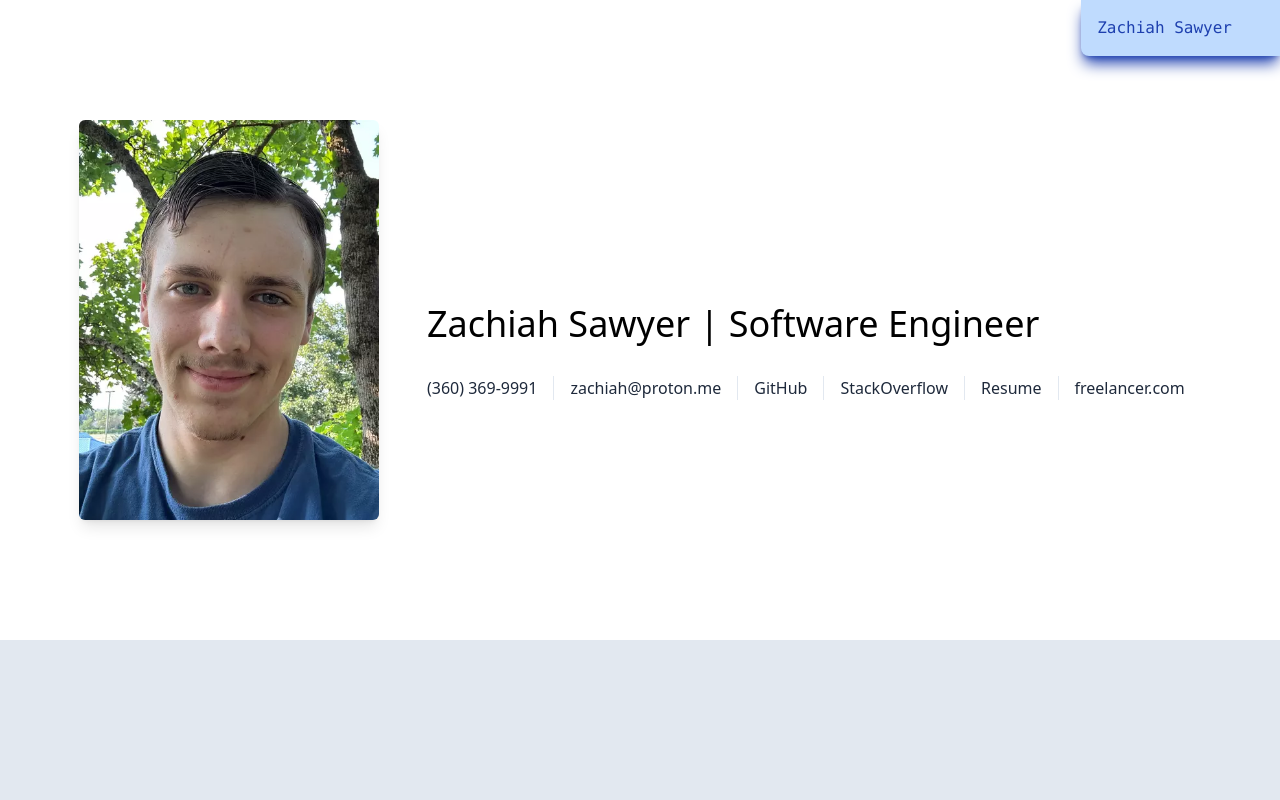
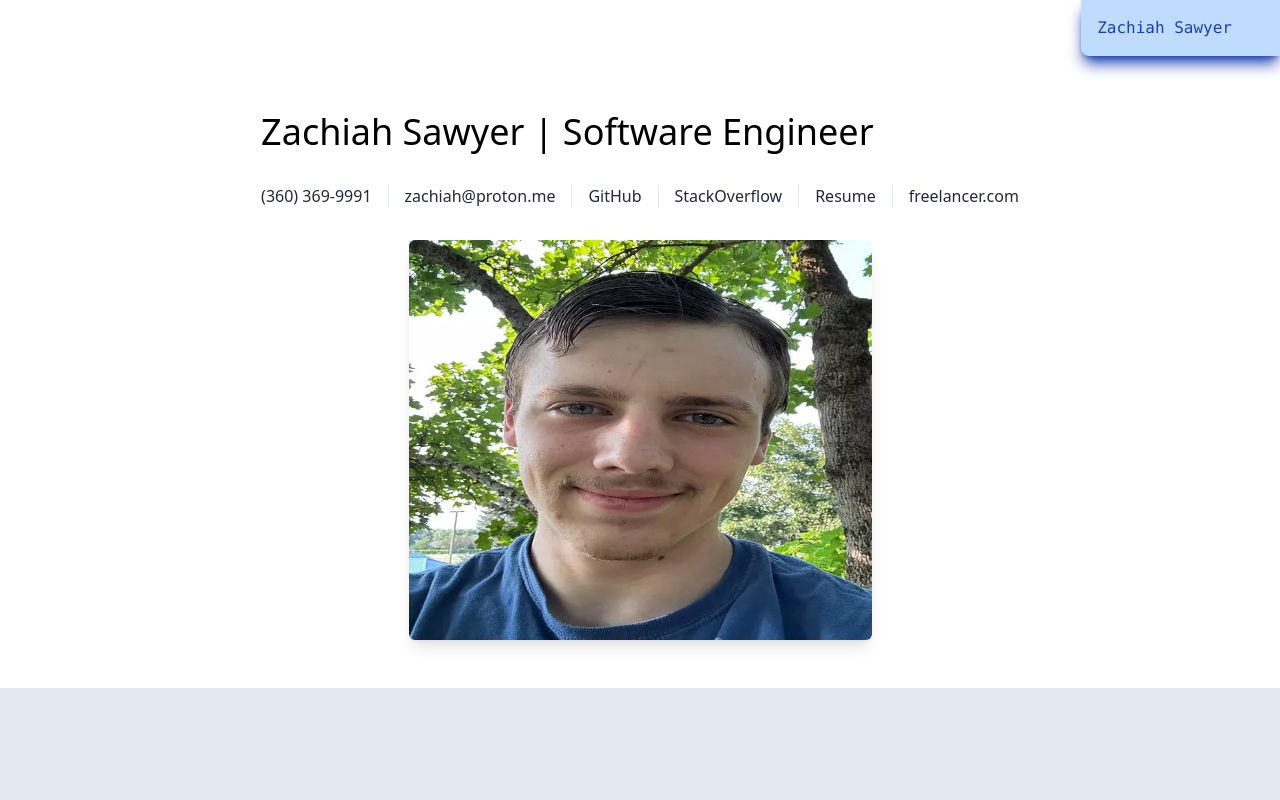
Before and after one commit to Zachiah/personal-site, a SvelteKit app: page /skills/developer in a window 1280 px wide. Shown: the top 800 px of the page. Built offline with nearby package versions, Linux system fonts and the light colour scheme.

Commit message:
add explicit image sizes to most images

```diff
--- a/src/routes/+page.svelte
+++ b/src/routes/+page.svelte
@@ -19,8 +19,8 @@
 			<div class="rounded-lg bg-sky-500 bg-gradient-to-br from-sky-500 to-green-800">
 				<img
 					class="h-72 w-auto rounded-lg object-contain opacity-60 shadow-lg duration-200 hover:opacity-100"
-					width="400"
-					height="400"
+					width="463"
+					height="618"
 					src="/pfp2.webp"
 					alt="Zachiah Sawyer"
 				/>
--- a/src/routes/skills/bjj/+page.svelte
+++ b/src/routes/skills/bjj/+page.svelte
@@ -10,7 +10,7 @@
 />
 
 <SimplePageWrapper>
-	<img src="/bjj.webp" alt="Me at a tournament" />
+	<img src="/bjj.webp" alt="Me at a tournament" width="600" height="400" />
 	<h1>Key points on my BJJ journey so far</h1>
 	<ul>
 		<li>
--- a/src/routes/skills/developer/+page.svelte
+++ b/src/routes/skills/developer/+page.svelte
@@ -68,7 +68,7 @@
 <section
 	class="flex min-h-[40rem] flex-wrap-reverse items-center justify-center gap-8 bg-white p-12 dark:bg-black"
 >
-	<img src="/pfp2.webp" alt="Zachiah Sawyer" class="max-h-[50vh] rounded-md shadow-lg" />
+	<img src="/pfp2.webp" alt="Zachiah Sawyer" class="max-h-[50vh] rounded-md shadow-lg" width="463" height="618" />
 
 	<div class="flex flex-col gap-8">
 		<h1 class="mt-16 px-4 text-4xl">Zachiah Sawyer | Software Engineer</h1>
```
